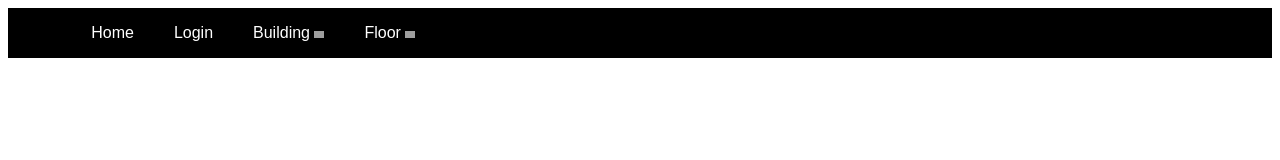
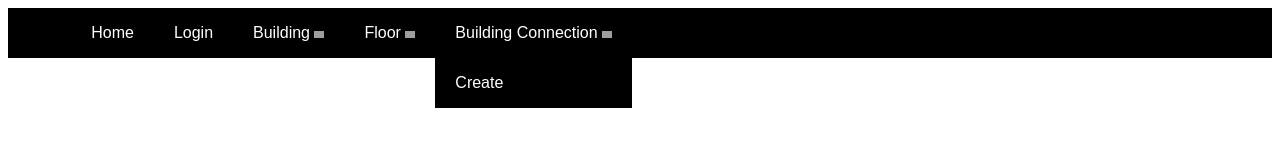
Before and after one commit to 1201293/sem5pi-23-24-68, an Angular app in the folder UI/: page /list-floors in a window 1280 px wide. Shown: the top 160 px of the page. Built offline with nearby package versions, Linux system fonts and the light colour scheme; no server answers; grey boxes are pictures that could not be loaded.

Commit message:
Update US 1170

```diff
--- /dev/null
+++ b/UI/src/app/Services/buildingconnection.service.ts
@@ -0,0 +1,30 @@
+import { Injectable } from '@angular/core';
+import { HttpClient, HttpHeaders } from '@angular/common/http';
+import { Observable, throwError } from 'rxjs';
+import { catchError, retry } from 'rxjs/operators';
+import { BuildingConnection } from '../Interfaces/buildingconnection';
+
+
+@Injectable({
+  providedIn: 'root'
+})
+export class BuildingConnectionService {
+
+  constructor(private  http:HttpClient) { }
+
+
+
+  createBuildingConnection(buildingconnection: BuildingConnection):Observable<BuildingConnection>{
+    const httpOptions = {
+      headers: new HttpHeaders({
+      'Content-Type': 'application/json',
+      })
+      };
+    return this.http.post<BuildingConnection>(
+      "http://localhost:4000/api/buildingconnections",
+      buildingconnection,
+      httpOptions
+      );
+  }
+
+}
--- a/UI/src/app/app-routing.module.ts
+++ b/UI/src/app/app-routing.module.ts
@@ -1,6 +1,7 @@
 import { NgModule } from '@angular/core';
 import { RouterModule, Routes } from '@angular/router';
 import { CreateFloorComponent } from './Components/create-floor/create-floor.component';
+import { CreateBuildingConnectionComponent } from './Components/create-building-connection/create-building-connection.component';
 import { LoginComponent } from './Components/login/login.component';
 import { ListFloorsComponent } from './Components/list-floors/list-floors.component';
 import { ListFloorsWithConnectionsComponent } from './Components/list-floors-with-connections/list-floors-with-connections.component';
@@ -11,6 +12,7 @@ const routes: Routes = [
   { path: 'list-floors', component: ListFloorsComponent },
   { path: 'list-floors-with-connections', component: ListFloorsWithConnectionsComponent },
   { path: 'create-floor', component: CreateFloorComponent },
+  { path: 'create-building-connection', component: CreateBuildingConnectionComponent },
   { path: '', redirectTo: '', pathMatch: 'full' }, // Rota padrão
 ];
 
--- a/UI/src/app/app.component.html
+++ b/UI/src/app/app.component.html
@@ -25,6 +25,12 @@
                     <li><a routerLink="list-floors">List</a></li>
                     <li><a routerLink="list-floors-with-connections">List With Connections</a></li>
                   </ul>
+                </li>
+                <li class="li-p">
+                  <a (click)="toggleMenuBuildingConnections()">Building Connection <img src="../assets/arrow.png"  width="10"></a>
+                  <ul class="building-connection-opts" [ngClass]="{  'on': menuBuildingConnections }">
+                    <li><a routerLink="create-building-connection">Create</a></li>
+                  </ul>
               </li>
             </ul>
         </nav>
--- a/UI/src/app/app.component.ts
+++ b/UI/src/app/app.component.ts
@@ -8,6 +8,7 @@ import { Component } from '@angular/core';
 export class AppComponent {
   menuFloors:boolean=false;
   menuBuildings:boolean=false;
+  menuBuildingConnections:boolean=false;
 
   toggleMenuFloors(){
     this.menuFloors=!this.menuFloors;
@@ -15,4 +16,7 @@ export class AppComponent {
   toggleMenuBuildings(){
     this.menuBuildings=!this.menuBuildings;
   }
+  toggleMenuBuildingConnections(){
+    this.menuBuildingConnections=!this.menuBuildingConnections;
+  }
 }
```
Also changed, not shown: 1 other file (tests, documents, lock files or other folders).
